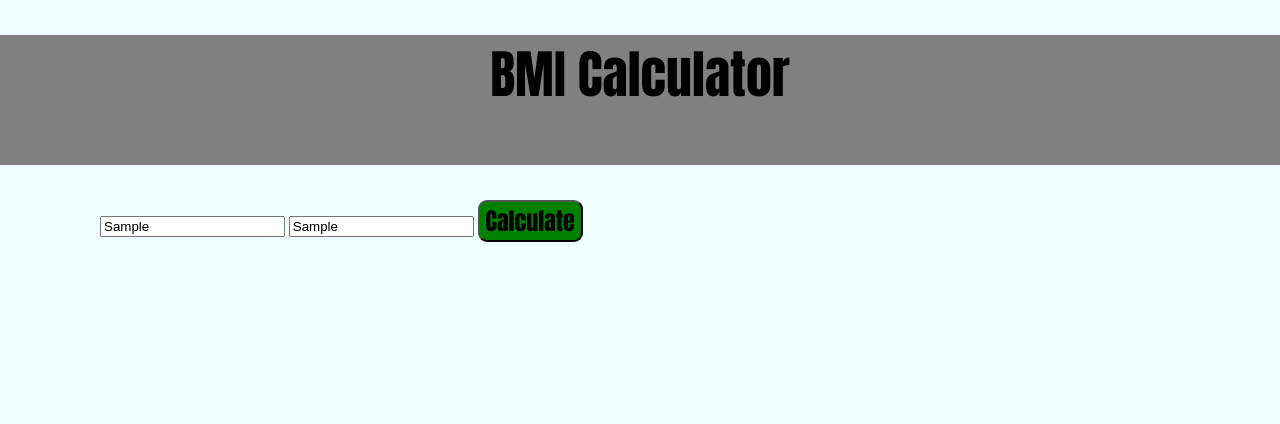
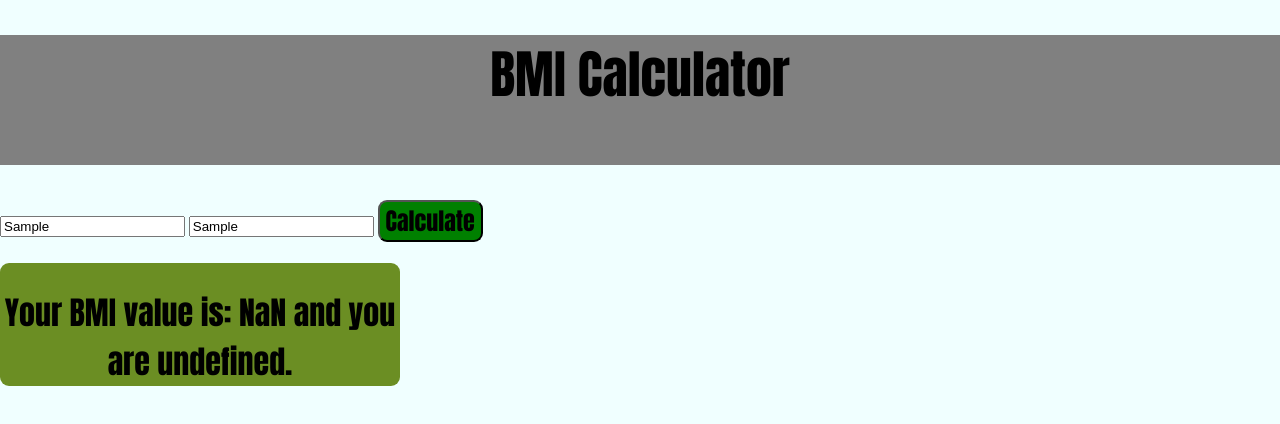
Before and after one commit to lukeperrin10/bmi_calculator, a website: page src/index.html in a window 1280 px wide. Both pictures are taken after typing "Sample", "Sample" into the empty fields and a click on the button "Calculate". Drawn offline with Linux system fonts and the light colour scheme.

Commit message:
reworked code. all working as intended

```diff
--- a/src/assets/js/bmiCalculator.js
+++ b/src/assets/js/bmiCalculator.js
@@ -1,11 +1,12 @@
 
-const calculateMetricBMI = {
-    calculate(weight,height) {
-        //debugger
-        let bmiValue = weight / (height/100*height / 100)
-        return bmiValue.tofixed(2)
-    }
+const calculateMetricBMI = (weight, height) => {
+    let result
+    result  = weight / ((height / 100) * (height / 100))
+    return result.toFixed(2)
+
 }
+
+
 
 const getBMIclassification = (bmiResult) => {
 
@@ -13,7 +14,7 @@ const getBMIclassification = (bmiResult) => {
         return "underweight"
     }
     else if (bmiResult >= 18.5 && bmiResult <= 24.9) {
-        return "within normal paremeters"
+        return "within normal parameters"
     }
     else if (bmiResult >= 25 && bmiResult <= 29.9) {
         return "overweight"
--- a/src/assets/js/bmiUI.js
+++ b/src/assets/js/bmiUI.js
@@ -1,13 +1,10 @@
 
-const button = document.getElementById('calculate')
-const results = document.getElementById('results')
+const calculateBMI = () => {
+    let weightInput = document.getElementById("weight")
+    let heightInput = document.getElementById("height")
+    let results = calculateMetricBMI(weightInput.value, heightInput.value)
+    let message = getBMIclassification(results)
+    let displayResultsElement = document.getElementById('results')
+    displayResultsElement.innerHTML = `<h1 id="resultdisplay"> Your BMI value is: ${results} and you are ${message}.</h1>`
 
-
-button.addEventListener('click', ()=> {
-    const weight =document.body.children.weight.value
-    const height =document.body.children.height.value
-    const bmiValue = bmiCalculator.calculate(weight,height)
-    const bmiResult = getBMIclassification('results')
-    displayResultsElement.innerHTML = `Your BMI value is ${bmiValue}, you are ${bmiResult}`
-
-})
+}
--- a/src/index.html
+++ b/src/index.html
@@ -13,11 +13,10 @@
     <header>
         <h1 id="main_page_title">BMI Calculator</h1>
     </header>
-            <div id="calculator_input">
-                <input type="text" name="weight" placeholder="Enter you weight in kg">
-                <input type="text" name="height" placeholder="Enter your height in cm">
-                <button id = "calculate">Calculate</button>
-            </div>
+            <input type="text" id="weight" placeholder="Enter you weight in kg">
+            <input type="text" id="height" placeholder="Enter your height in cm">
+            <button onclick="calculateBMI()" id = "calculate">Calculate</button>
+
         <div id="results"></div>
         <script src="./assets/js/bmiCalculator.js"></script>
         <script src="./assets/js/bmiUI.js"></script>
```
Also changed, not shown: cypress/integration/userCanCheckTheirBmi.feature.js (+5 -7 lines).
